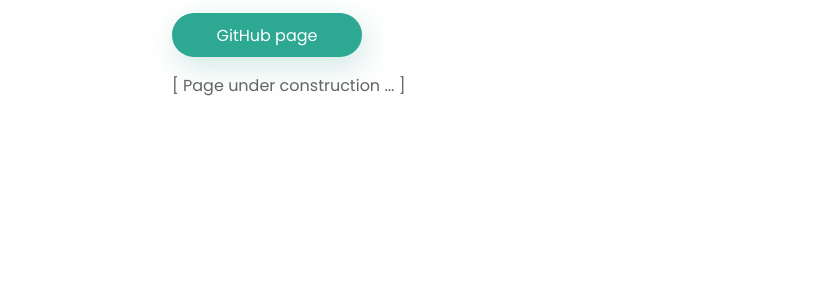
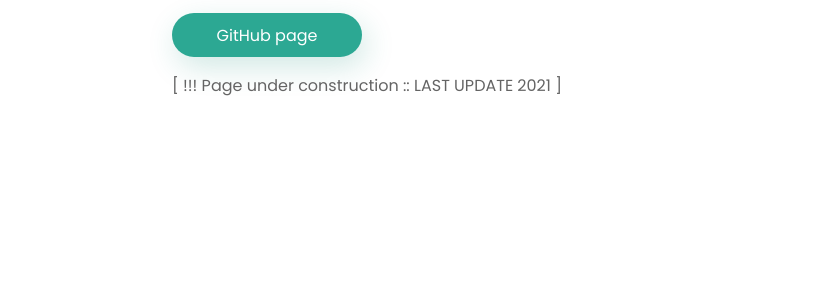
Before and after one commit to andreipetrascu/my-web-page, a plain HTML site: page index.html in a window 1280 px wide. Shown: the part 420-703 px from the top of the page, 456-1280 px from the left. Drawn offline with Linux system fonts and the light colour scheme.

Commit message:
last update 2021 message

```diff
--- a/index.html
+++ b/index.html
@@ -60,7 +60,7 @@
 
       <!--<a href="#" class="portfolio-btn">See My Portfolio</a>-->
       <a href="https://github.com/andreipetrascu?tab=repositories" class="portfolio-btn">GitHub page</a>
-<p> [ Page under construction ... ]</p>
+<p> [ !!! Page under construction :: LAST UPDATE 2021 ]</p>
 </div>
   </div>
 
```
